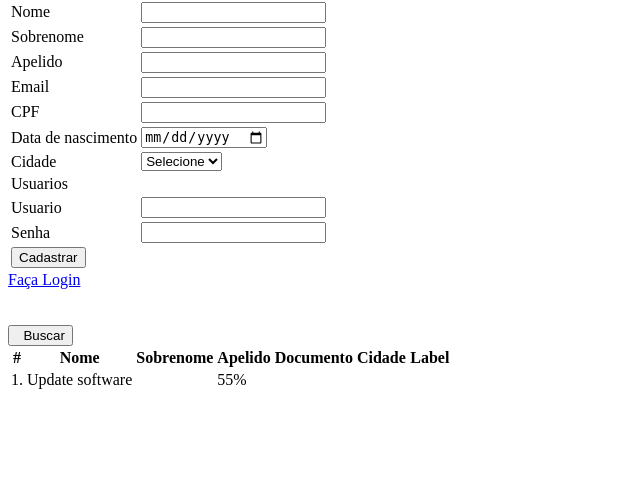
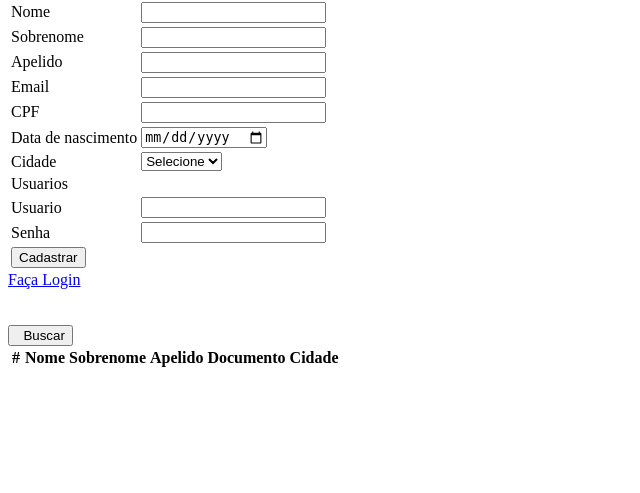
Before and after one commit to omartins-zs/Curso_PHP_Codeigniter_JQuery_Bootstrap, a CodeIgniter app: the page made by application/views/pessoa/cadastrar_pessoa.php in a window 1280 px wide. Shown: the part 81-574 px from the top of the page, without its empty margins (0-640 px from the left). Run offline with CodeIgniter, Linux system fonts and the light colour scheme; lists and menus that the app fills with data are empty.

Commit message:
Pegando as info Pessoas com AJAX e Add na Table

```diff
--- a/application/views/pessoa/cadastrar_pessoa.php
+++ b/application/views/pessoa/cadastrar_pessoa.php
@@ -78,24 +78,13 @@
                     <th>Sobrenome</th>
                     <th>Apelido</th>
                     <th>Documento</th>
-                    <!-- <th>Email</th> -->
                     <th>Cidade</th>
-                    <th style="width: 40px">Label</th>
                 </tr>
-                <tr>
-                    <td>1.</td>
-                    <td>Update software</td>
-                    <td>
-                        <div class="progress progress-xs">
-                            <div class="progress-bar progress-bar-danger" style="width: 55%"></div>
-                        </div>
-                    </td>
-                    <td><span class="badge bg-red">55%</span></td>
-                </tr>
-
             </table>
         </div>
     </div>
+
+
     <script type="text/javascript">
         var baseUrl = "<?= base_url(); ?>";
     </script>
```
Also changed, not shown: assets/js/pessoa.js (+23 -7 lines).
